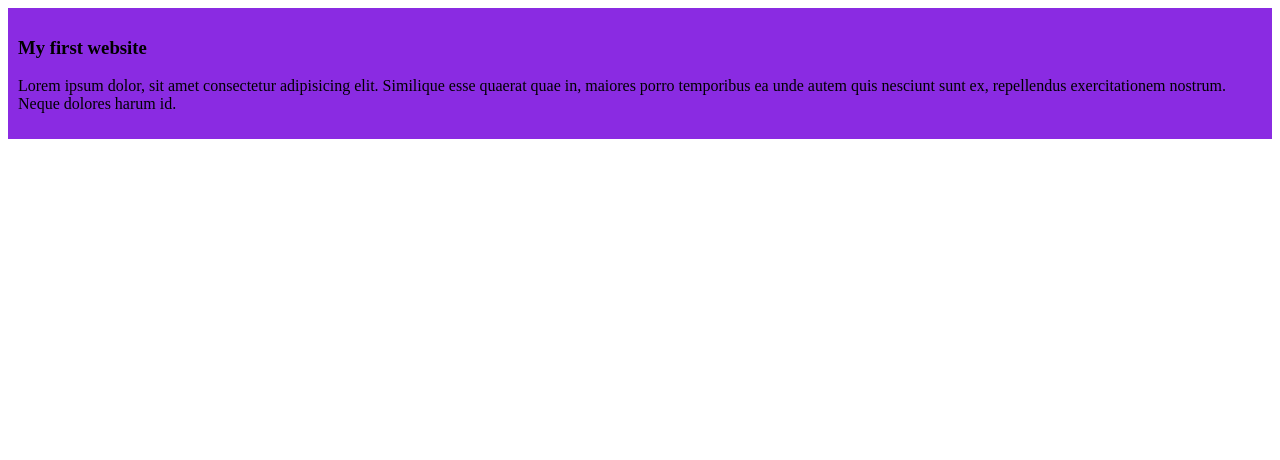
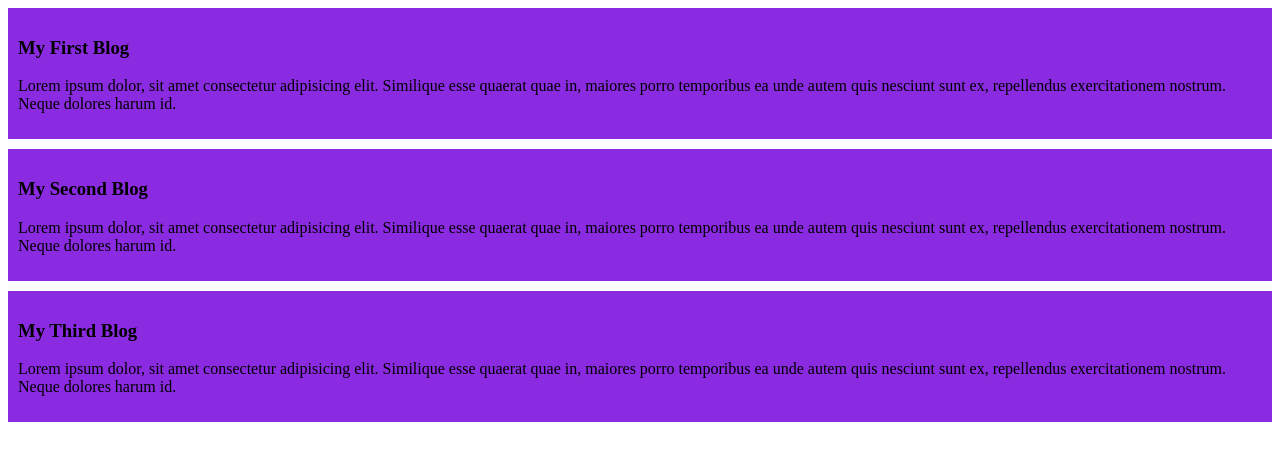
Before and after one commit to raisa-tabassum/my-simple-website, a plain HTML site: page index.html in a window 1280 px wide. Drawn offline with Linux system fonts and the light colour scheme.

Commit message:
added the second and third blog

```diff
--- a/index.html
+++ b/index.html
@@ -8,9 +8,16 @@
 </head>
 <body>
     <div>
-        <h3>My first website</h3>
+        <h3>My First Blog</h3>
         <p>Lorem ipsum dolor, sit amet consectetur adipisicing elit. Similique esse quaerat quae in, maiores porro temporibus ea unde autem quis nesciunt sunt ex, repellendus exercitationem nostrum. Neque dolores harum id.</p>
-
+    </div>
+    <div>
+        <h3>My Second Blog</h3>
+        <p>Lorem ipsum dolor, sit amet consectetur adipisicing elit. Similique esse quaerat quae in, maiores porro temporibus ea unde autem quis nesciunt sunt ex, repellendus exercitationem nostrum. Neque dolores harum id.</p>
+    </div>
+    <div>
+        <h3>My Third Blog</h3>
+        <p>Lorem ipsum dolor, sit amet consectetur adipisicing elit. Similique esse quaerat quae in, maiores porro temporibus ea unde autem quis nesciunt sunt ex, repellendus exercitationem nostrum. Neque dolores harum id.</p>
     </div>
 </body>
 </html>
--- a/styles/blog.css
+++ b/styles/blog.css
@@ -1,4 +1,5 @@
 div{
     background-color: blueviolet;
     padding: 10px;
+    margin-bottom: 10px;
 }
```
